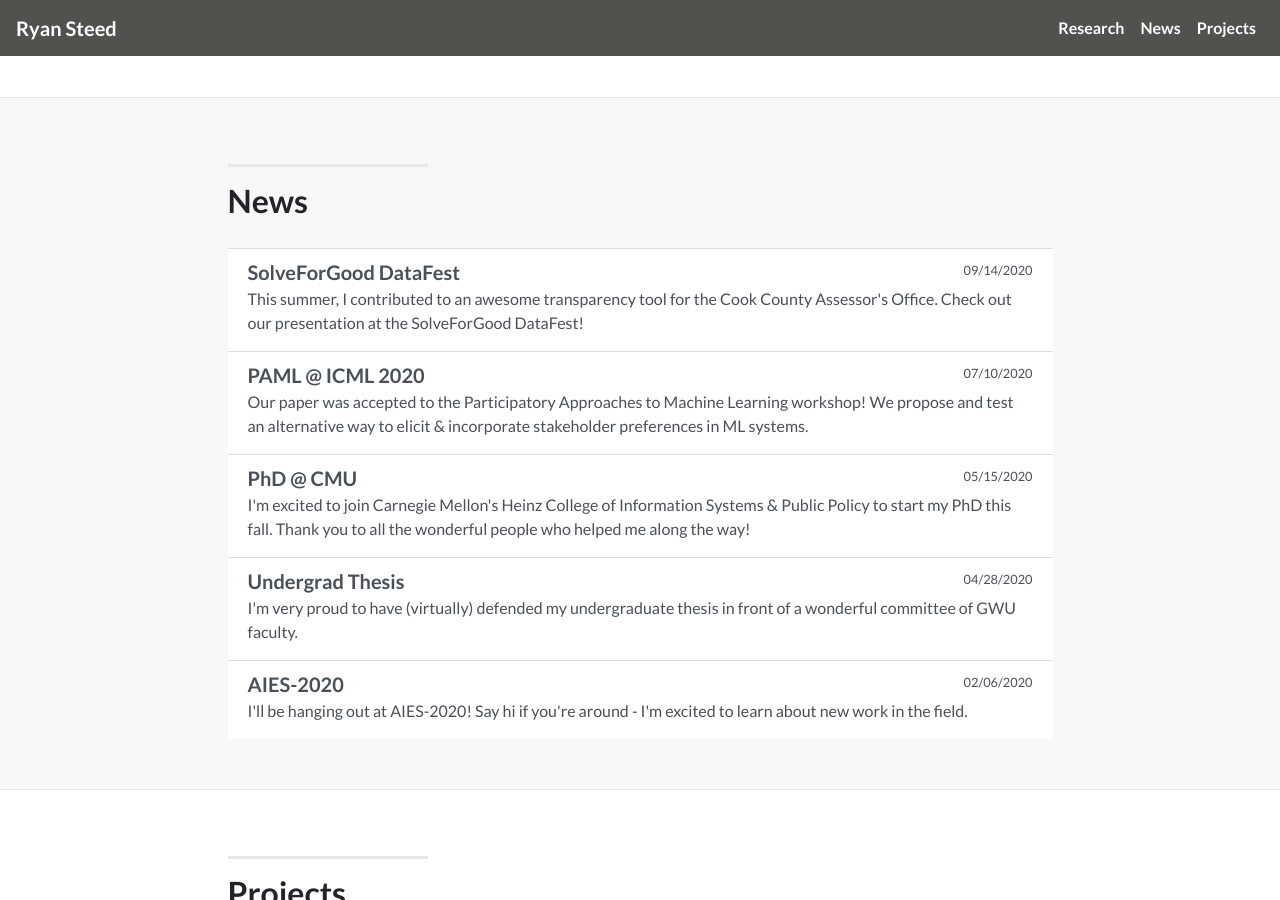
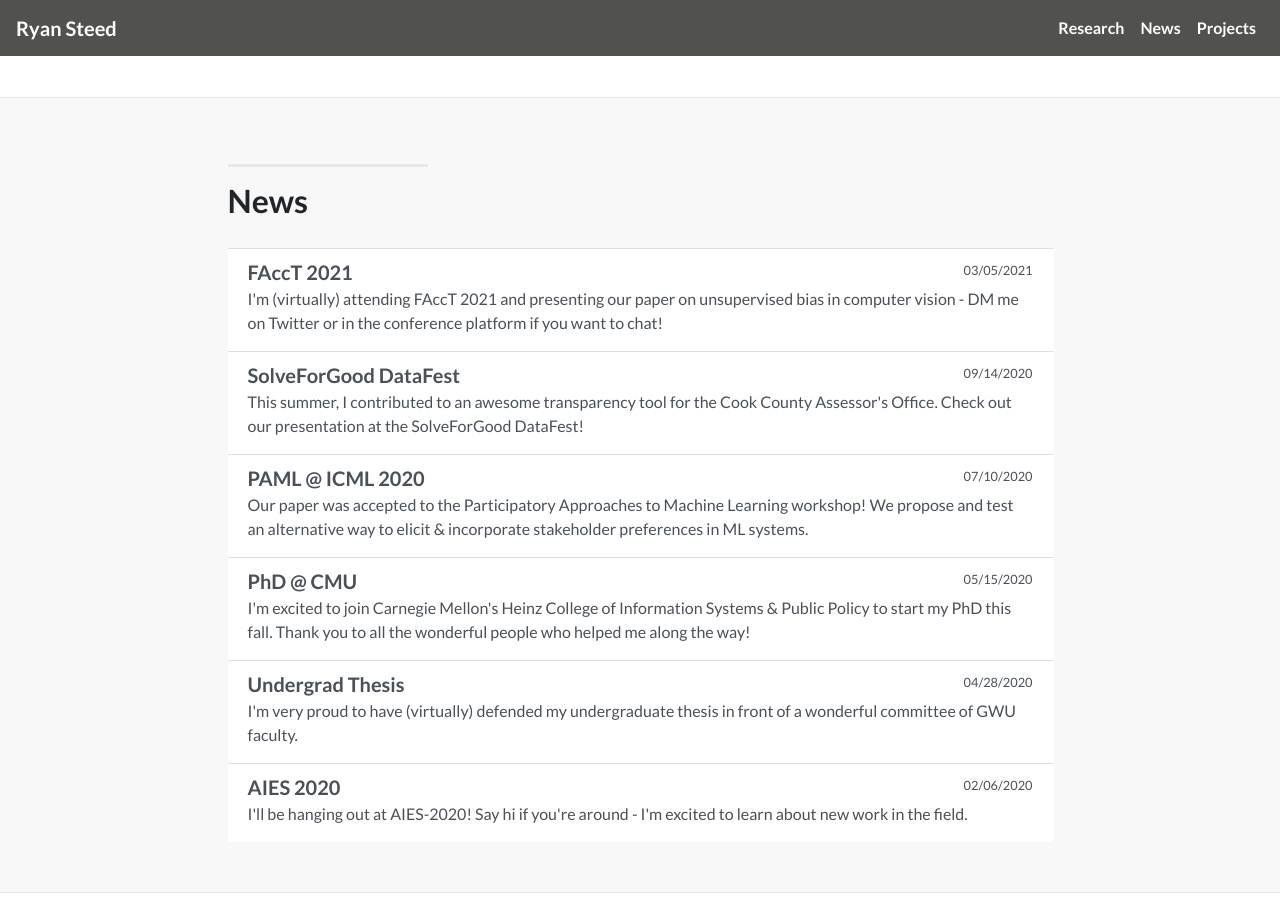
Before and after one commit to rsteed11/rsteed11.github.io, a Jekyll site: the page built from index.html, in a window 1280 px wide and 900 px high, scrolled down 1338 px. Built offline with Jekyll 4.4.1, drawn with Linux system fonts in a browser that asks for light colours; nearby versions of some CDN libraries; a style sheet for code colours, icons or effects is not loaded.

Commit message:
:sparkles: FAccT 2021 news

```diff
--- a/_data/news.yml
+++ b/_data/news.yml
@@ -1,20 +1,24 @@
+- header: FAccT 2021
+  date: 2021-03-05
+  message: I'm (virtually) attending FAccT 2021 and presenting our paper on unsupervised bias in computer vision - DM me on Twitter or in the conference platform if you want to chat!
+  link: https://2021.facctconference.org
 - header: SolveForGood DataFest
   message: This summer, I contributed to an awesome transparency tool for the Cook County Assessor's Office. Check out our presentation at the SolveForGood DataFest!
-  date: 09/14/2020
+  date: 2020-09-14
   link: https://www.loom.com/share/4f06b30071ba44b6a5d924b0d05eb597
 - header: PAML @ ICML 2020
   message: Our paper was accepted to the Participatory Approaches to Machine Learning workshop! We propose and test an alternative way to elicit & incorporate stakeholder preferences in ML systems.
-  date: 07/10/2020
+  date: 2020-07-10
   link: https://participatoryml.github.io/
 - header: PhD @ CMU
   message: I'm excited to join Carnegie Mellon's Heinz College of Information Systems & Public Policy to start my PhD this fall. Thank you to all the wonderful people who helped me along the way!
-  date: 05/15/2020
+  date: 2020-05-15
   link: https://www.heinz.cmu.edu
-- header: AIES-2020
+- header: AIES 2020
   message: I'll be hanging out at AIES-2020! Say hi if you're around - I'm excited to learn about new work in the field.
-  date: 02/06/2020
+  date: 2020-02-06
   link: https://www.aies-conference.com/2020/
 - header: Undergrad Thesis
   message: I'm very proud to have (virtually) defended my undergraduate thesis in front of a wonderful committee of GWU faculty.
-  date: 04/28/2020
+  date: 2020-04-28
   link: https://arxiv.org/abs/2005.02342
--- a/_includes/news.html
+++ b/_includes/news.html
@@ -13,7 +13,7 @@
           <a target="blank" href="{{news.link}}" class="list-group-item list-group-item-action flex-column align-items-start">
             <div class="d-flex w-100 justify-content-between">
               <h5 class="mb-1">{{news.header}}</h5>
-              <small>{{news.date}}</small>
+              <small>{{news.date | date: "%m/%d/%Y"}}</small>
             </div>
             <p class="mb-1">{{news.message}}</p>
           </a>
```
